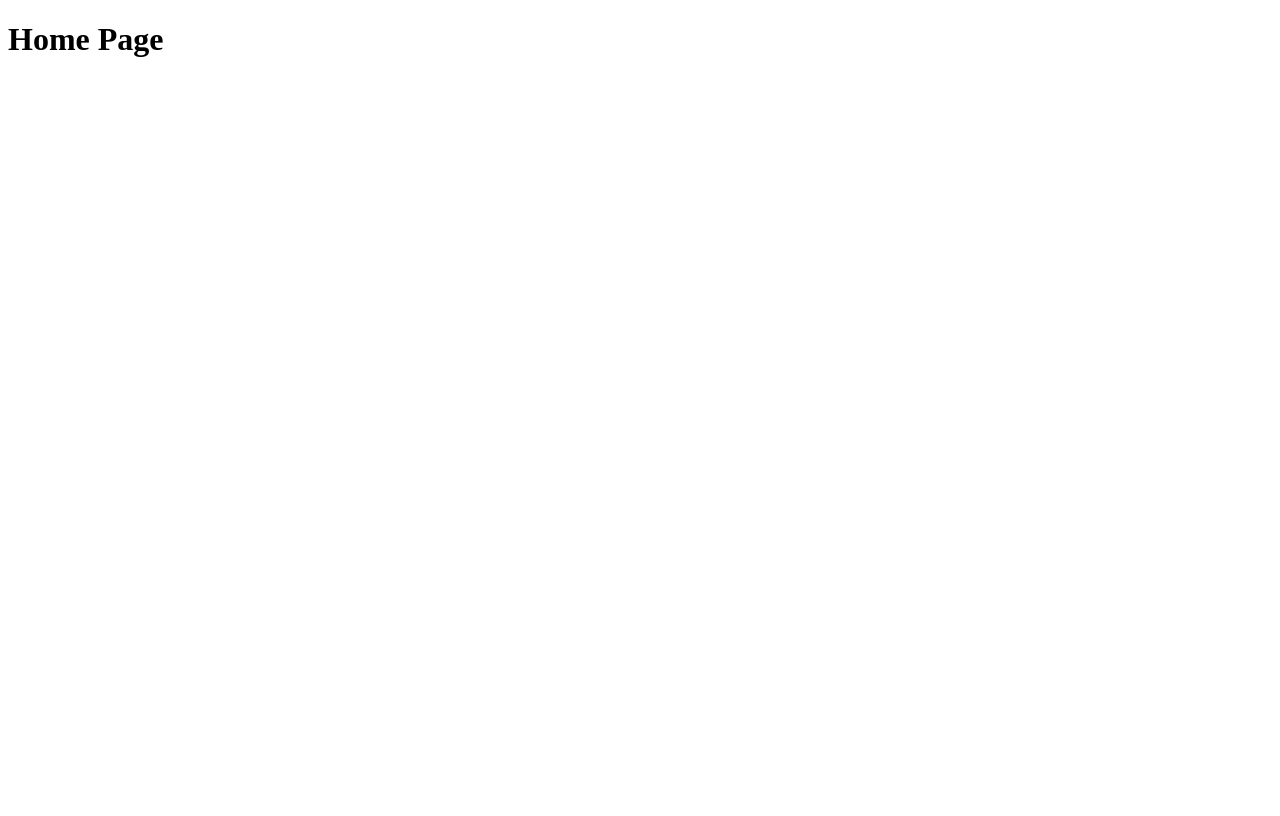
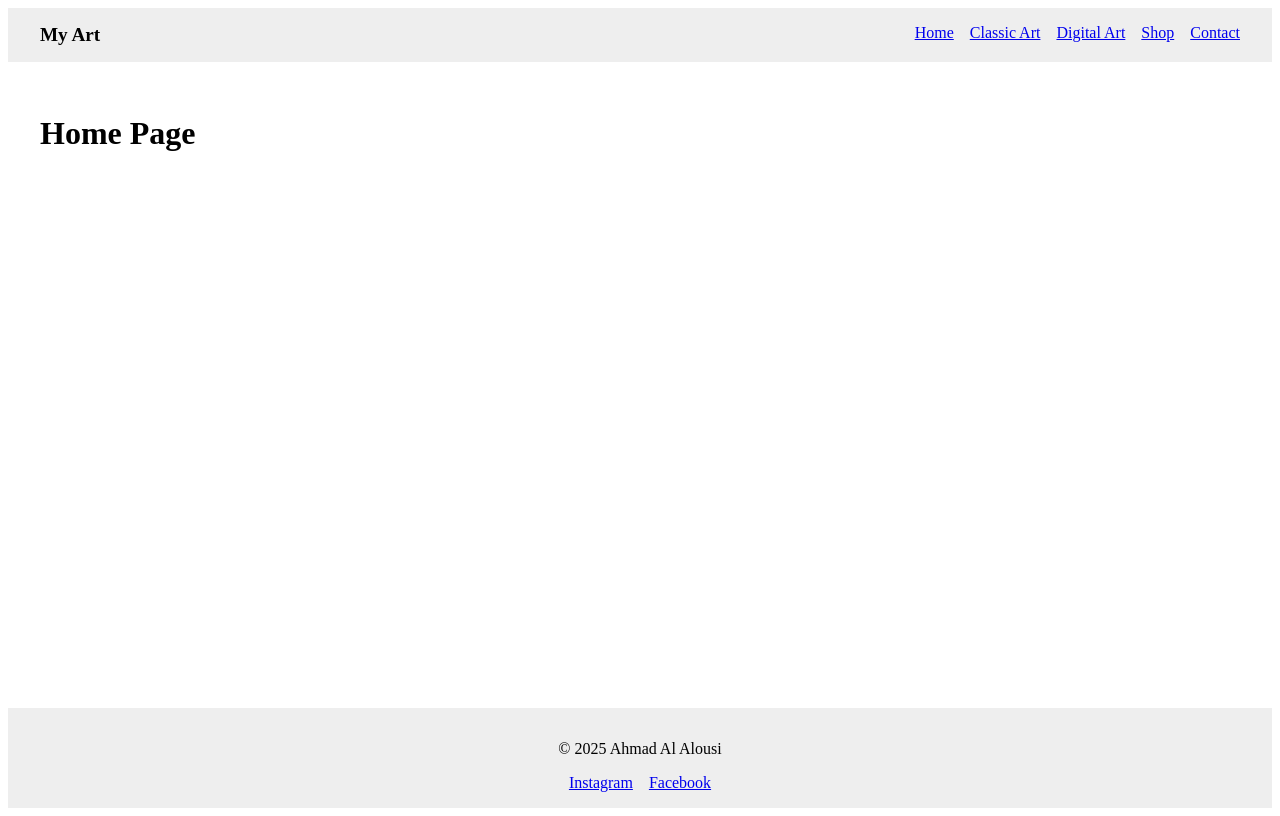
Before and after one commit to ahmadalalousi93/art-portfolio, a React (Vite) app in the folder frontend/: page / in a window 1280 px wide. Built offline with nearby package versions, Linux system fonts and the light colour scheme.

Commit message:
Add layout with Navbar and Footer components

```diff
--- a/frontend/src/App.jsx
+++ b/frontend/src/App.jsx
@@ -1,4 +1,5 @@
 import { Routes, Route } from 'react-router-dom'
+import Layout from './components/Layout'
 import Home from './pages/Home'
 import ClassicArt from './pages/ClassicArt'
 import DigitalArt from './pages/DigitalArt'
@@ -8,6 +9,7 @@ import Contact from './pages/Contact'
 
 function App() {
   return (
+    <Layout>
       <Routes>
         <Route path="/" element={<Home />} />
         <Route path="/classic" element={<ClassicArt />} />
@@ -16,6 +18,7 @@ function App() {
         <Route path="/shop/:id" element={<ArtworkDetail />} />
         <Route path="/contact" element={<Contact />} />
       </Routes>
+    </Layout>
   )
 }
 
--- /dev/null
+++ b/frontend/src/components/Footer.jsx
@@ -0,0 +1,26 @@
+export default function Footer() {
+    return (
+      <footer style={styles.footer}>
+        <p>© {new Date().getFullYear()} Ahmad Al Alousi</p>
+        <div style={styles.socials}>
+          <a href="https://instagram.com" target="_blank">Instagram</a>
+          <a href="https://facebook.com" target="_blank">Facebook</a>
+        </div>
+      </footer>
+    )
+  }
+
+  const styles = {
+    footer: {
+      marginTop: 'auto',
+      padding: '1rem',
+      textAlign: 'center',
+      backgroundColor: '#eee',
+    },
+    socials: {
+      marginTop: '0.5rem',
+      display: 'flex',
+      justifyContent: 'center',
+      gap: '1rem',
+    },
+  }
--- /dev/null
+++ b/frontend/src/components/Layout.jsx
@@ -0,0 +1,24 @@
+import Navbar from './Navbar'
+import Footer from './Footer'
+
+export default function Layout({ children }) {
+  return (
+    <div style={styles.wrapper}>
+      <Navbar />
+      <main style={styles.main}>{children}</main>
+      <Footer />
+    </div>
+  )
+}
+
+const styles = {
+  wrapper: {
+    display: 'flex',
+    flexDirection: 'column',
+    minHeight: '100vh',
+  },
+  main: {
+    flex: 1,
+    padding: '2rem',
+  },
+}
--- /dev/null
+++ b/frontend/src/components/Navbar.jsx
@@ -0,0 +1,33 @@
+import { Link } from 'react-router-dom'
+
+export default function Navbar() {
+  return (
+    <nav style={styles.nav}>
+      <div style={styles.logo}>My Art</div>
+      <div style={styles.links}>
+        <Link to="/">Home</Link>
+        <Link to="/classic">Classic Art</Link>
+        <Link to="/digital">Digital Art</Link>
+        <Link to="/shop">Shop</Link>
+        <Link to="/contact">Contact</Link>
+      </div>
+    </nav>
+  )
+}
+
+const styles = {
+  nav: {
+    display: 'flex',
+    justifyContent: 'space-between',
+    padding: '1rem 2rem',
+    backgroundColor: '#eee',
+  },
+  logo: {
+    fontWeight: 'bold',
+    fontSize: '1.2rem',
+  },
+  links: {
+    display: 'flex',
+    gap: '1rem',
+  },
+}
```
Lines whose indentation alone changed are shown as unchanged.
